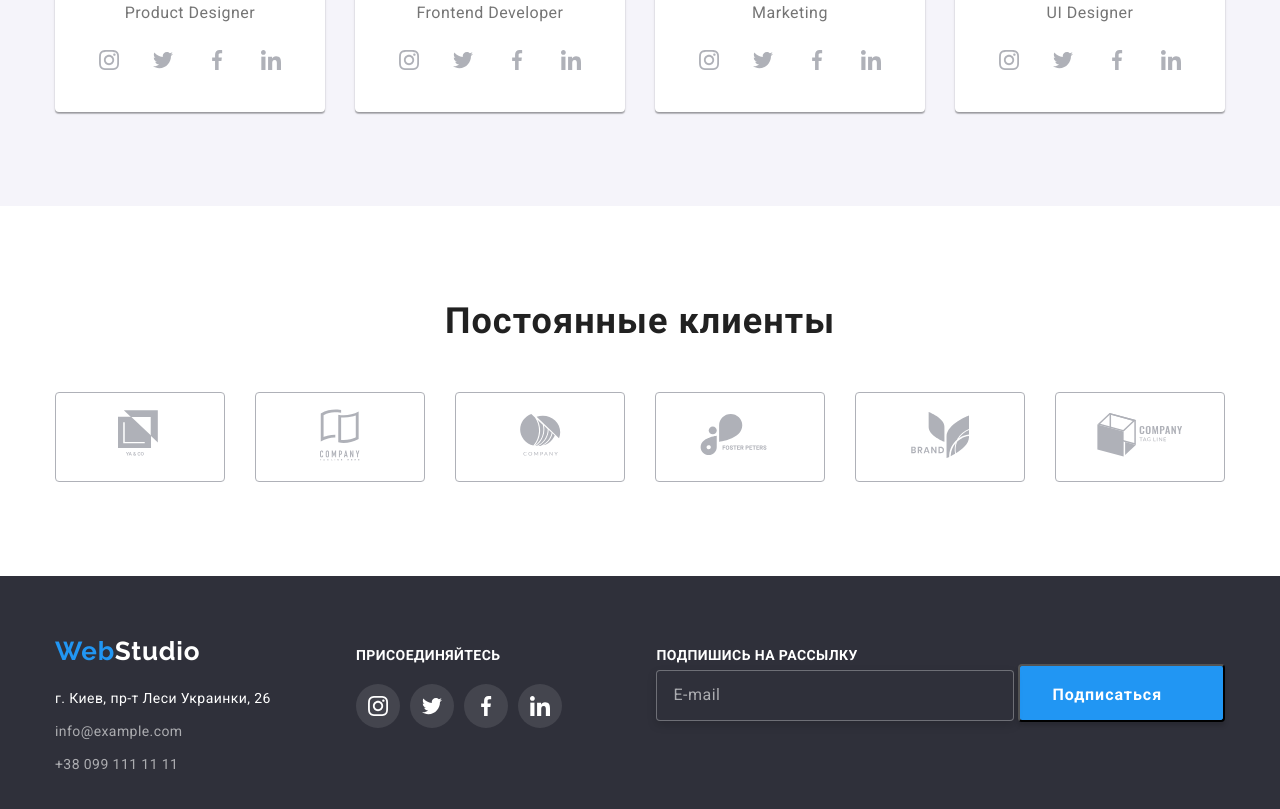
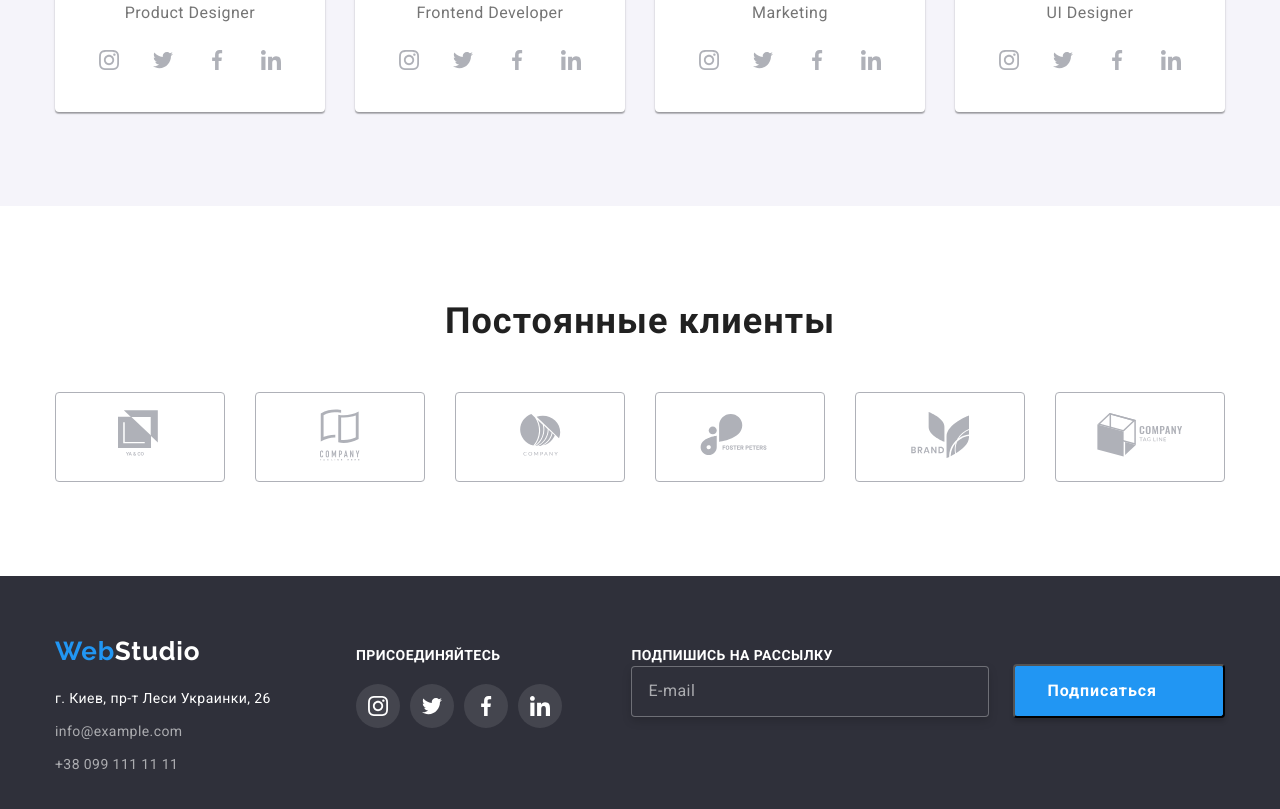
Before and after one commit to KhodarchenkoHanna/goit-markup-hw-06, a plain HTML site: page index.html in a window 1280 px wide. Shown: the part 2103-2912 px from the top of the page. Drawn offline with nearby package versions, Linux system fonts and the light colour scheme.

Commit message:
Стилізація форми футера
Досі не вирівняно рівень кнопки та лейблу

```diff
--- a/css/styles.css
+++ b/css/styles.css
@@ -955,11 +955,16 @@ img {
   margin-bottom: 20px;
 }
 
+.label-email-subscription {
+  display: inline-flex;
+}
+
 .user-email-footer-input {
   display: inline-block;
   min-width: 358px;
   min-height: 50px;
   padding: 15px 16px;
+  margin-right: 20px;
   border: 1px solid rgba(255, 255, 255, 0.3);
   filter: drop-shadow(0px 4px 4px rgba(0, 0, 0, 0.15));
   border-radius: 4px;
@@ -977,11 +982,18 @@ img {
   color: rgba(255, 255, 255, 0.6);
 }
 
+.user-email-footer-input:focus {
+  border: 2px solid var(--accent-color);
+  outline: none;
+}
+
 .footer-form-button {
+  display: inline-flex;
+  justify-content: center;
+  align-items: center;
   min-width: 200px;
   min-height: 50px;
   padding: 10px 32px;
-  align-items: baseline;
 
   font-family: inherit;
   font-weight: 700;
@@ -1006,5 +1018,6 @@ img {
 
 .footer-send-icon {
   fill: currentColor;
+  margin-left: 10px;
 }
 /* FOOTER END*/
```
